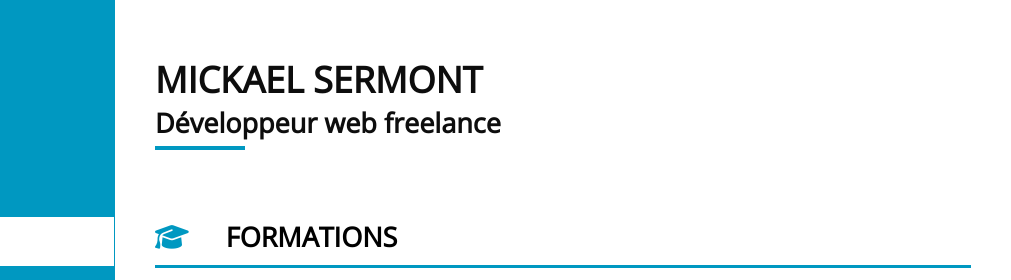
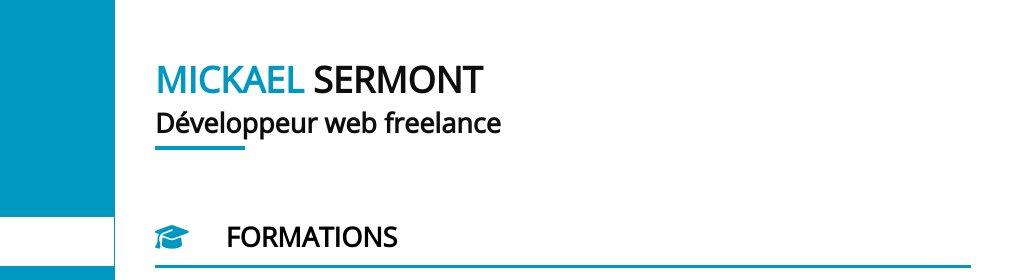
Before and after one commit to mickaelsermont/projet_2, a plain HTML site: page index.html in a window 1280 px wide. Shown: the top 280 px of the page, 269-1280 px from the left. Drawn offline with nearby package versions, Linux system fonts and the light colour scheme.

Commit message:
Update index.html

```diff
--- a/index.html
+++ b/index.html
@@ -20,7 +20,7 @@
 			</div>
 
 			<div id="header_title" class="main_container">
-				<h1><span id="surname_title">MICKAEL</span> SERMONT</h1>
+				<h1><span id="firstname_title">MICKAEL</span> SERMONT</h1>
 				<h2>Développeur web freelance</h2>
 			</div>
 		</header>
```
